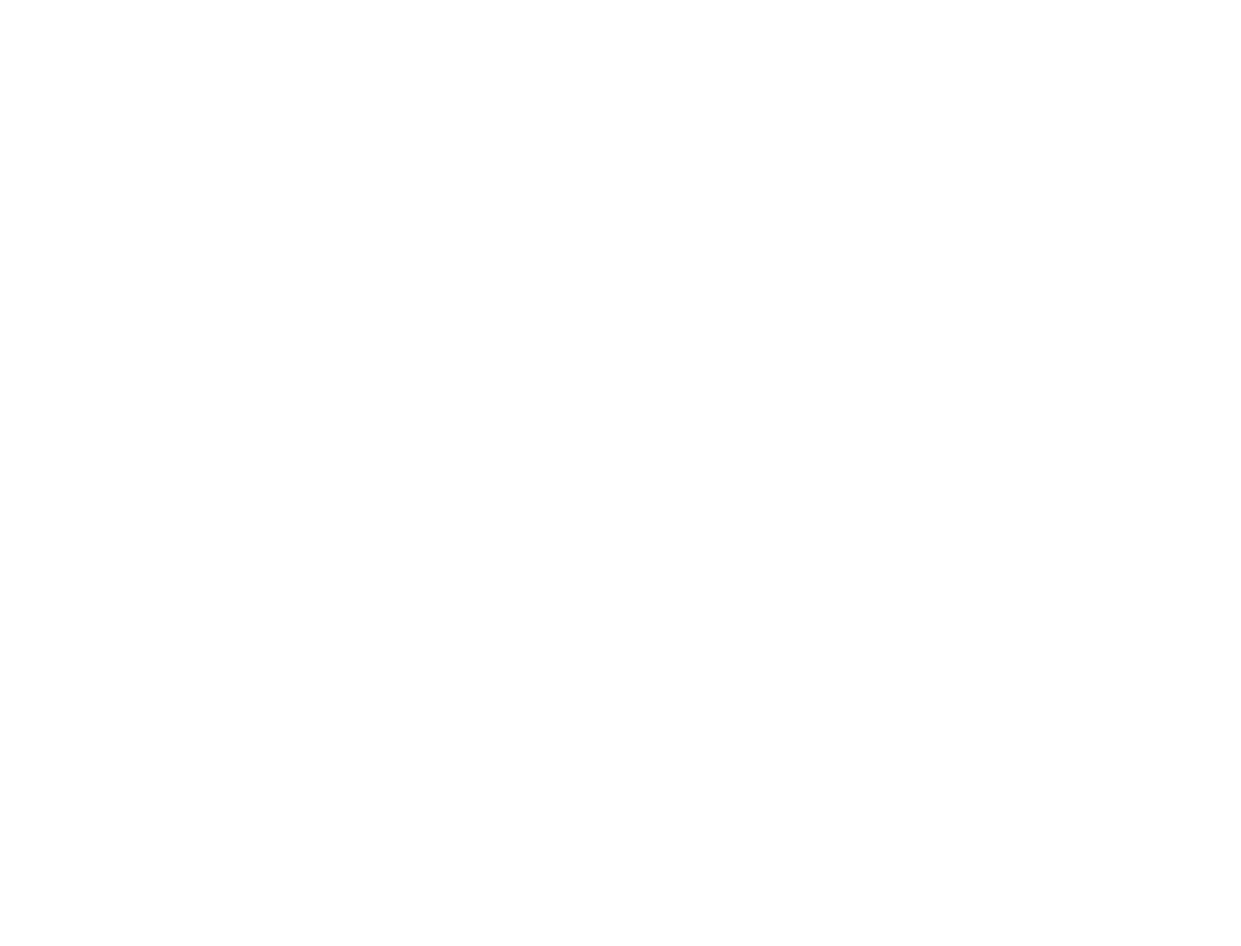
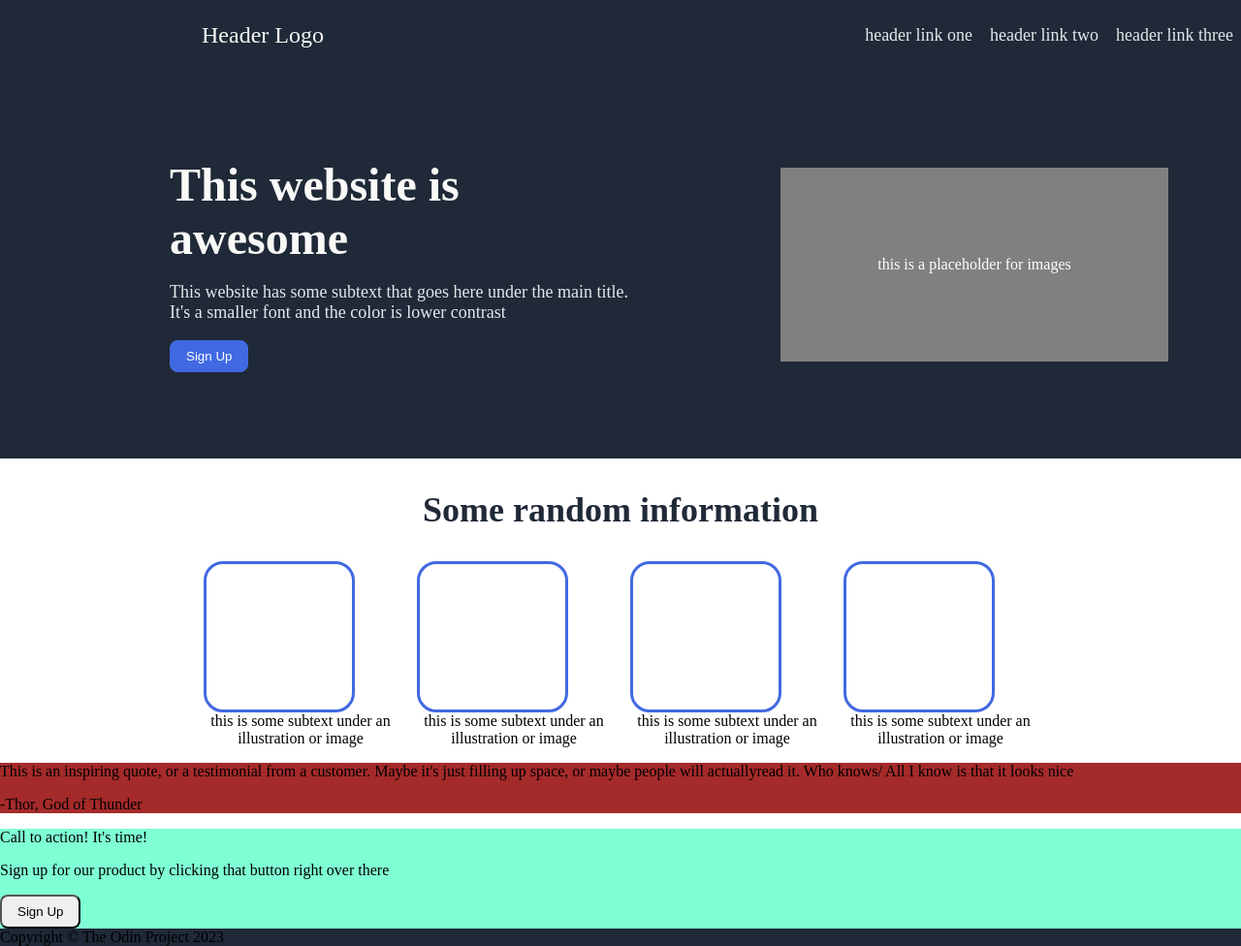
Before and after one commit to slivermarkr/Project-Landing-Page, a plain HTML site: page index.html in a window 1280 px wide. Shown: the whole page at 97% size. Before the commit the page ends 800 px from the top, so only its background shows below. Drawn offline with Linux system fonts and the light colour scheme.

Commit message:
HTML AND CSS

```diff
--- a/index.html
+++ b/index.html
@@ -3,9 +3,85 @@
 <head>
     <meta charset="UTF-8">
     <meta name="viewport" content="width=device-width, initial-scale=1.0">
-    <title>Our Landing Page</title>
+    <link rel="stylesheet" href="style.css">
+    <title>Project Landing Page</title>
 </head>
 <body>
+    <div class="first-page">
+        <div class="header">
+            <div class="left-header">
+                <div id="logo">Header Logo</div>
+            </div>
+            <div class="right-header">
+                <ul class="header-links">
+                    <li><a href="">header link one</a></li>
+                    <li><a href="">header link two</a></li>
+                    <li><a href="">header link three</a></li>
+                </ul>
+            </div>
+        </div>
+        <div class="Landing-page">
+            <div class="Landing-left">
+                <div class="text">
+                    <div id="Main-text">This website is awesome</div>
 
+                    <p id="secondary-text">This website has some subtext that goes here under the main title. It's a smaller font and the color is lower contrast</p>
+                </div>
+
+                    <button id="sign-up1">Sign Up</button>
+
+            </div>
+
+            <div class="Landing-right">
+                <p>this is a placeholder for images</p>
+            </div>
+        </div>
+    </div>
+
+    <div class="second-page">
+        <div class="infoheader">Some random information</div>
+        <div class="windows">
+            <div class="illustration">
+                <div class="box"></div>
+                <div class="text">this is some subtext under an illustration or image</div>
+            </div>
+            <div class="illustration">
+                <div class="box"></div>
+                <div class="text">this is some subtext under an illustration or image</div>
+            </div>
+            <div class="illustration">
+                <div class="box"></div>
+                <div class="text">this is some subtext under an illustration or image</div>
+            </div>
+            <div class="illustration">
+                <div class="box"></div>
+                <div class="text">this is some subtext under an illustration or image</div>
+            </div>
+        </div>
+    </div>
+    <div class="quote-container">
+        <p class="quote">This is an inspiring quote, or a testimonial from a customer. Maybe it's just filling up space, or maybe people will actuallyread it. Who knows/ All I know is that it looks nice</p>
+
+        <p id="signature">-Thor, God of Thunder</p>
+    </div>
+
+    <div class="modal-container">
+        <div class="modal">
+            <div class="left-modal">
+                <p>Call to action! It's time!</p>
+                <p>Sign up for our product by clicking that button right over there</p>
+            </div>
+
+            <div class="right-modal">
+                <button>Sign Up</button>
+            </div>
+
+        </div>
+
+    </div>
+
+    <div class="footer">
+        Copyright © The Odin Project 2023
+    </div>
 </body>
 </html>
--- a/style.css
+++ b/style.css
@@ -0,0 +1,109 @@
+body{
+    margin: 0;
+}
+.first-page,
+.footer{
+    background-color: #1f2937;
+}
+
+.quote-container {
+    background-color: brown;
+}
+.modal-container{
+    background-color: aquamarine;
+}
+.header{
+    display: flex;
+    justify-content: space-between;
+    align-items: center;
+    padding: 8px;
+
+}
+#logo{
+    color: #f9faf8;
+    font-size: 24px;
+    margin-left: 200px;
+}
+.header-links{
+    display: flex;
+    justify-content: center;
+    gap: 18px;
+    font-size: 18px;
+    color: #e5e7eb;
+
+}
+.Landing-page{
+    display: flex;
+    justify-content: space-around;
+    height: 400px;
+    align-items: center;
+}
+.Landing-left{
+    margin-left: 100px;
+}
+#Main-text{
+    font-size: 48px;
+    font-weight: bolder;
+    color: #f9faf8;
+    display: flex;
+    width: 480px;
+}
+#secondary-text{
+    font-size: 18px;
+    color: #e5e7eb;
+    width: 480px;
+}
+.Landing-right{
+    background-color: grey;
+    color: white;
+    width: 400px;
+    height: 200px;
+    display: flex;
+    justify-content: center;
+    align-items: center;
+}
+.second-page{
+    text-align: center;
+}
+.infoheader{
+    font-size: 36px;
+    color: #1f2937;
+    font-weight: 900;
+    display: flex;
+    justify-content: center;
+    margin: 32px 0px;
+}
+.windows{
+    display:flex;
+    justify-content: center;
+    gap: 20px;
+}
+.illustration {
+    max-width: 200px;
+}
+.box{
+    border: 3px solid royalblue;
+    width: 150px;
+    height: 150px;
+    border-radius: 20px;
+}
+
+ul{
+    list-style-type: none;
+    display: flex;
+}
+a{
+    text-decoration: none;
+    font-size:  18px;
+    color: #e5e7eb;
+}
+#sign-up1{
+    background: royalblue;
+    border: 1px solid royalblue;
+    color: white;
+
+}
+button{
+    border-radius: 8px;
+    padding: 8px 16px;
+}
```
Also changed, not shown: page.html (added, +83 -0 lines), indexx.html (added).
